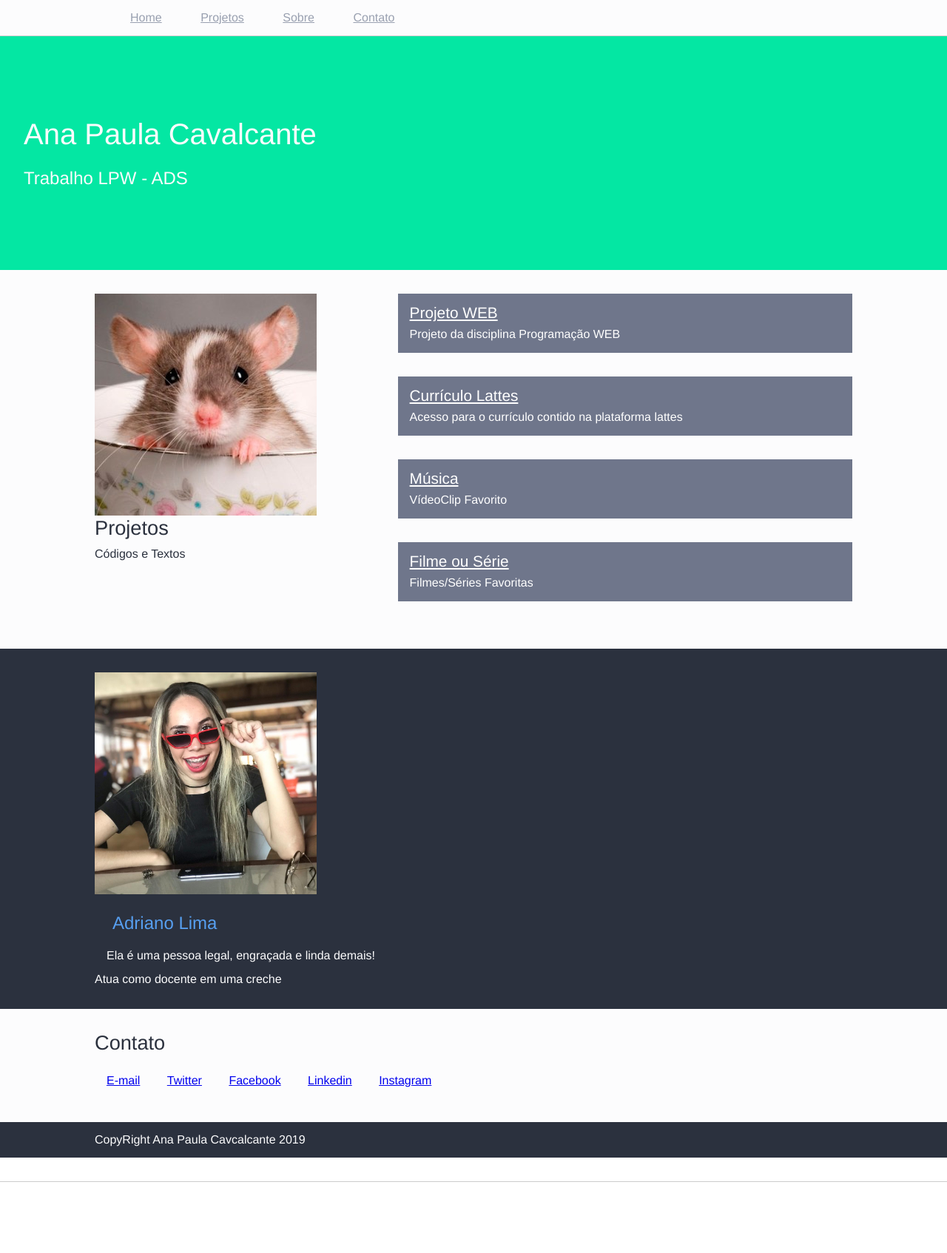
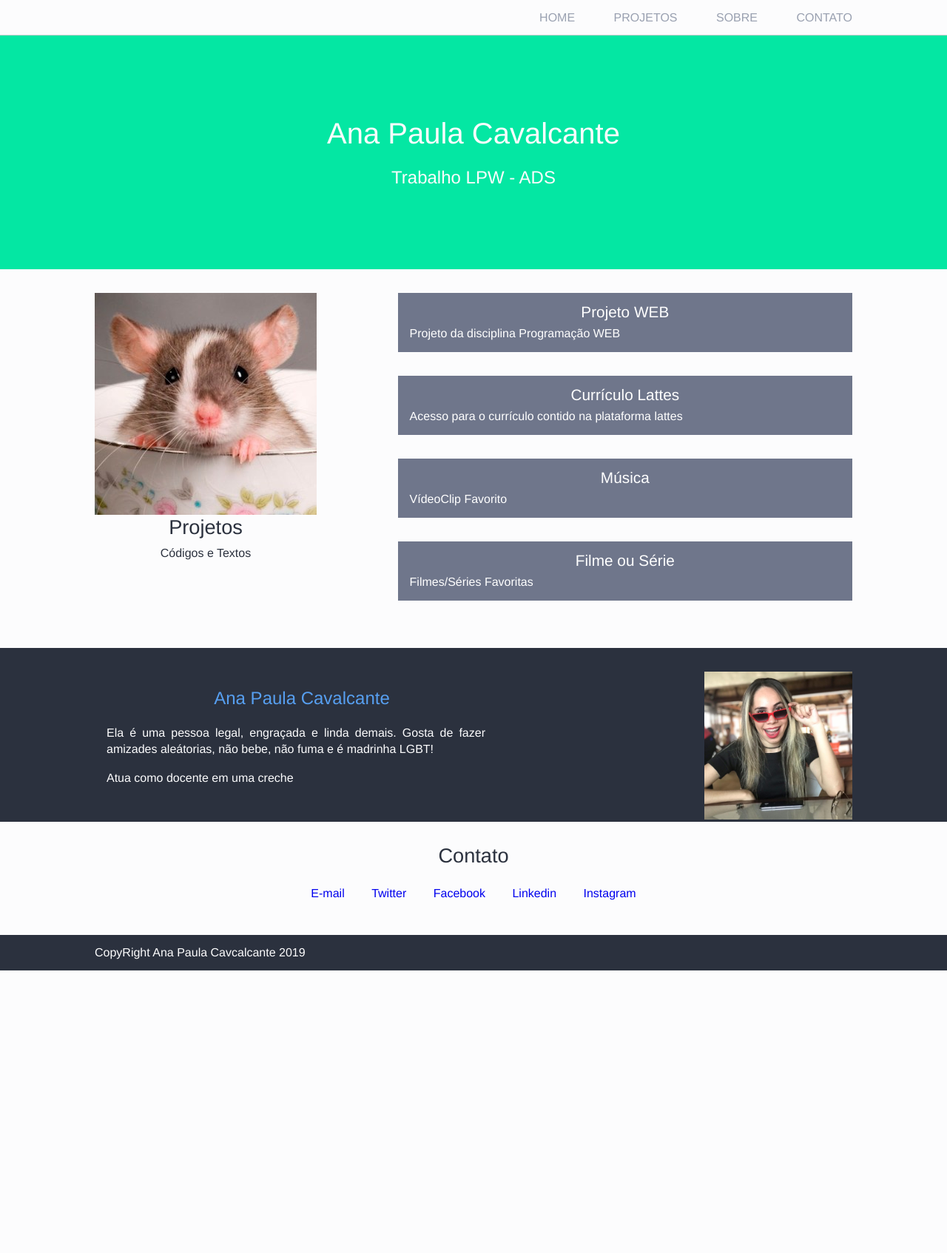
Before and after one commit to suennaby/AulasProgamacaoWeb, a PHP site: page / in a window 1280 px wide. Shown: the whole page at 74% size. After the commit the page ends 1312 px from the top, so only its background shows below. Run offline with PHP 8.4, Linux system fonts and the light colour scheme.

Commit message:
Estilização
Alterações no alinhamento do texto , utilização de float e position (
fixed, absolute e relative ).

```diff
--- a/estilos/blog.css
+++ b/estilos/blog.css
@@ -1,5 +1,14 @@
+*{
+    box-sizing: border-box;
+}
+
 body {
     font-family: Helvetica, sans-serif;
+
+}
+
+a {
+    text-decoration: none;
 
 }
 
@@ -12,6 +21,19 @@ header {
     border-bottom: 1px solid #ccc;
     padding-top: 1em;
     padding-bottom: 1em;
+    position: fixed;
+    width: 100%;
+    height: 3em;
+}
+
+header ul {
+    text-align: right;
+}
+
+header li a {
+    color: #99a0b0;
+    font-weight: lighter;
+    text-transform: uppercase;
 }
 
 header li {
@@ -32,12 +54,13 @@ header li {
 section {
     padding-top: 2em;
     padding-bottom: 2em;
+    text-align: center;
 }
 
 .identificacao {
     background-color: rgb(4, 231, 163);
     color: #FCFCFD;
-    padding: 7em 2em;
+    padding: 10em 2em 7em;
 }
 
 .identificacao h1 {
@@ -97,16 +120,28 @@ header li a {
 
 #sobre p.text {
     margin: 1em;
+    width: 50%;
+    text-align: justify;
+    line-height: 1.4;
 }
 
 #sobre p.bio {
     color: #579ff0;
     font-size: 1.5em;
     margin: 1em;
+    width: 50%;
+
+}
+
+#sobre {
+    position: relative;
 }
 
 #sobre img {
-    width: 300px;
+    width: 200px;
+    position: absolute;
+    top: 2em;
+    right: 10%;
 }
 
 footer {
--- a/index.html
+++ b/index.html
@@ -60,11 +60,12 @@
 
         <section id="sobre" class="escuras container">
             <img alt="Foto de Ana Paula" src="imagens/ap.jpg">
-            <p class="bio">Adriano Lima</p>
-            <p class="text">Ela é uma pessoa legal, engraçada e linda demais!
+            <p class="bio">Ana Paula Cavalcante</p>
+            <p class="text">Ela é uma pessoa legal, engraçada e linda demais. Gosta de fazer amizades aleátorias, não bebe, não fuma e é madrinha LGBT!
+
 
             </p>
-            <p>Atua como docente em uma creche</p>
+            <p class="text">Atua como docente em uma creche</p>
 
         </section>
 
@@ -86,27 +87,7 @@
             <p>CopyRight Ana Paula Cavcalcante 2019</p>
         </footer>
 
-        <!-- Listas Ordenadas e Não Ordenadas -->
 
-        <!-- Define uma região de cabeçalho de uma pagina  -->
-        <header></header>
-
-        <!--Define uma região de rodapé -->
-        <footer></footer>
-
-        <!-- Define uma Região de navegação de página ou seção -->
-        <nav></nav>
-
-        <!-- Define um região lógica de uma página
-        ou agrupamento de conteúdo -->
-        <section></section>
-
-        <!-- Define um artigo ou peça
-            completa de conteudo -->
-        <article></article>
-
-        <!-- Define um contúdo secundário ou relacionado -->
-        <aside></aside>
 
     </body>
 
```
